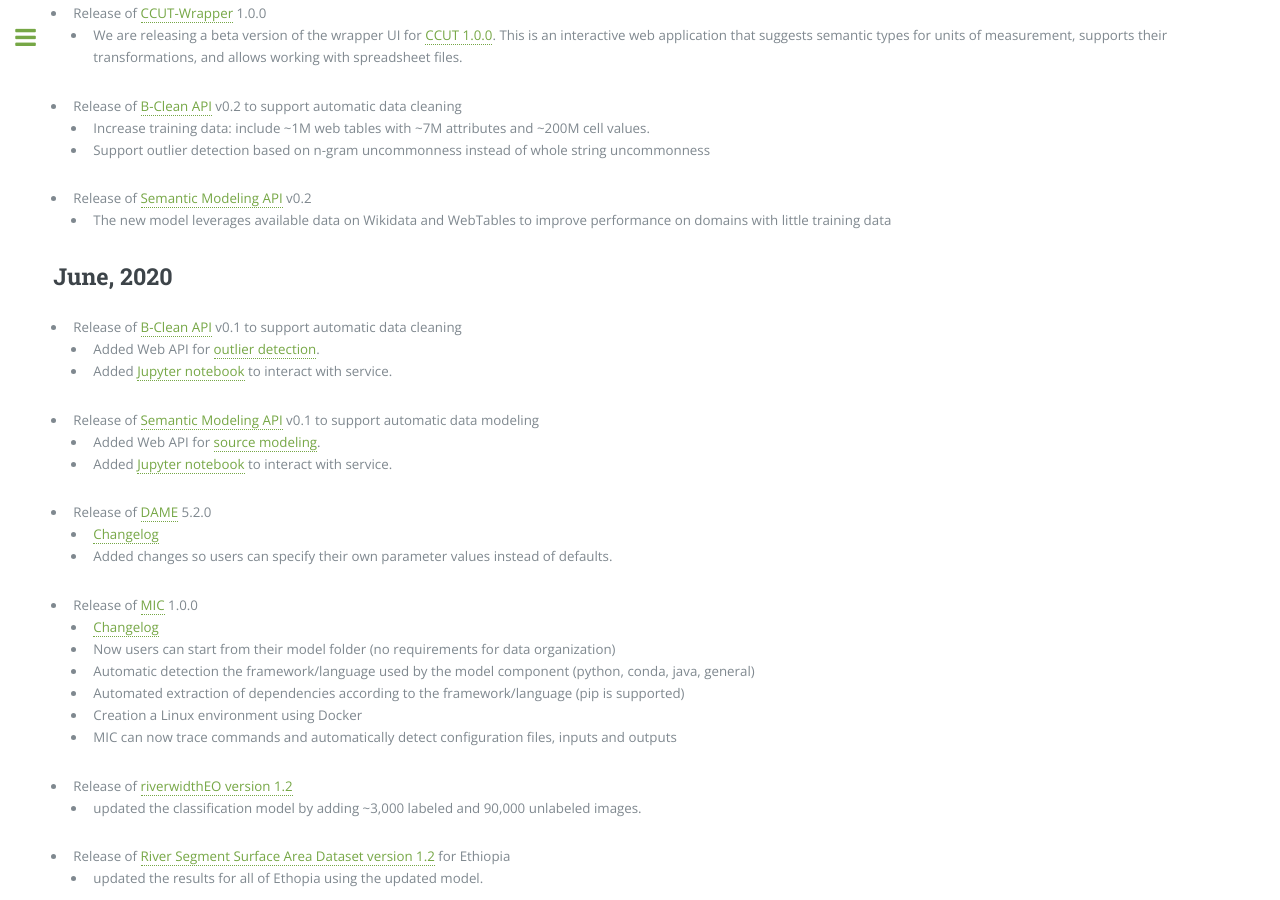
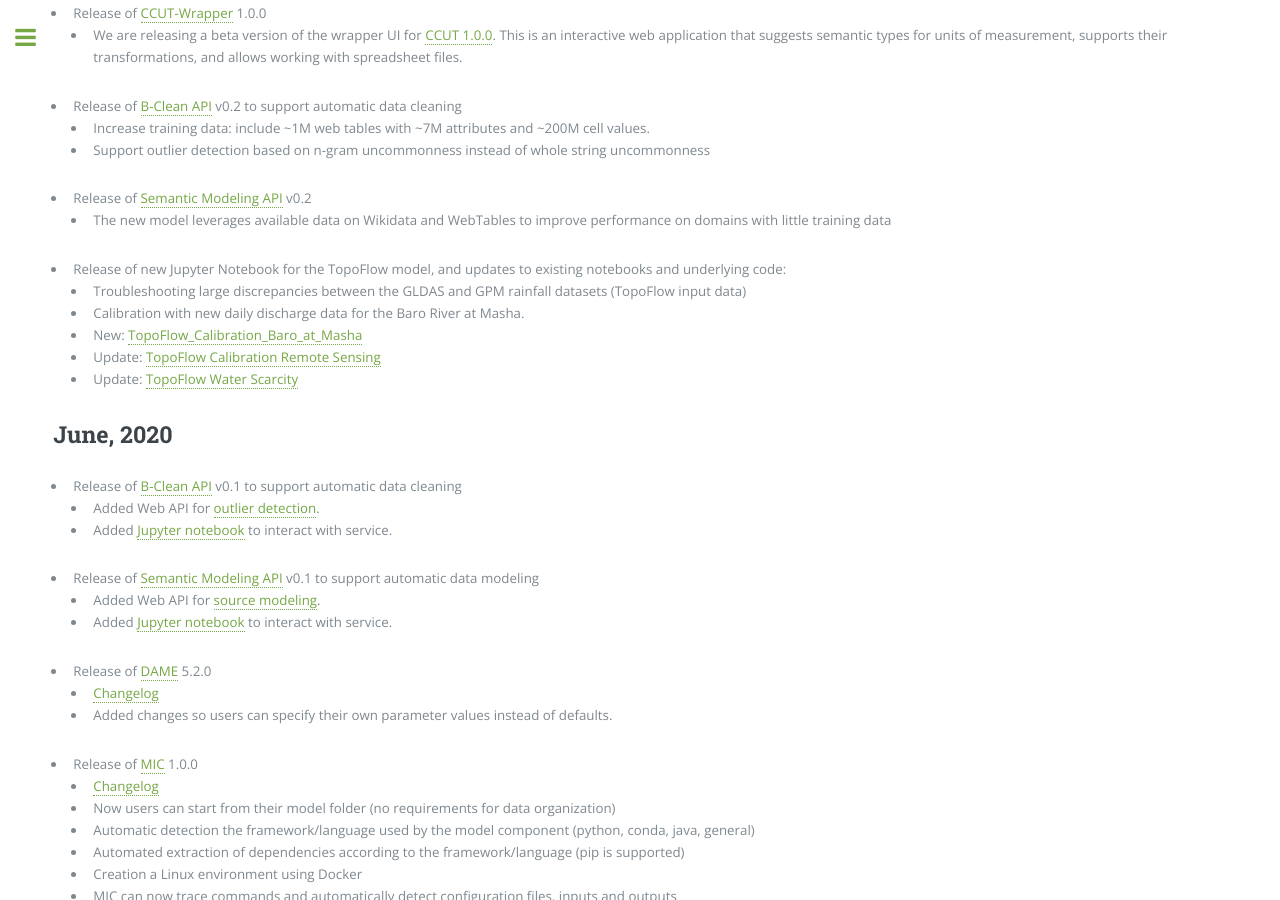
Before and after one commit to KnowledgeCaptureAndDiscovery/MINT, a Jekyll site: the page built from releases.md, in a window 1280 px wide and 900 px high, scrolled down 713 px. Built offline with Jekyll 4.4.1, drawn with Linux system fonts in a browser that asks for light colours.

Commit message:
Update releases.md

```diff
--- a/releases.md
+++ b/releases.md
@@ -28,6 +28,12 @@
   * Support outlier detection based on n-gram uncommonness instead of whole string uncommonness
 * Release of [Semantic Modeling API](https://github.com/mintproject/semantic-modeling-api) v0.2
   * The new model leverages available data on Wikidata and WebTables to improve performance on domains with little training data
+* Release of new Jupyter Notebook for the TopoFlow model, and updates to existing notebooks and underlying code:
+    * Troubleshooting large discrepancies between the GLDAS and GPM rainfall datasets (TopoFlow input data)
+    * Calibration with new daily discharge data for the Baro River at Masha.
+    * New: [TopoFlow_Calibration_Baro_at_Masha](https://github.com/peckhams/topoflow36/blob/master/TopoFlow_Calibration_Baro_at_Masha.ipynb)
+    * Update: [TopoFlow Calibration Remote Sensing](https://github.com/peckhams/topoflow36/blob/master/TopoFlow_Calibration_Remote_Sensing.ipynb)
+    * Update: [TopoFlow Water Scarcity](https://github.com/peckhams/topoflow36/blob/master/TopoFlow_Water_Scarcity_Demo.ipynb)
 
 ## June, 2020
 * Release of [B-Clean API](https://github.com/mintproject/byod-cleaning-api) v0.1 to support automatic data cleaning
```
